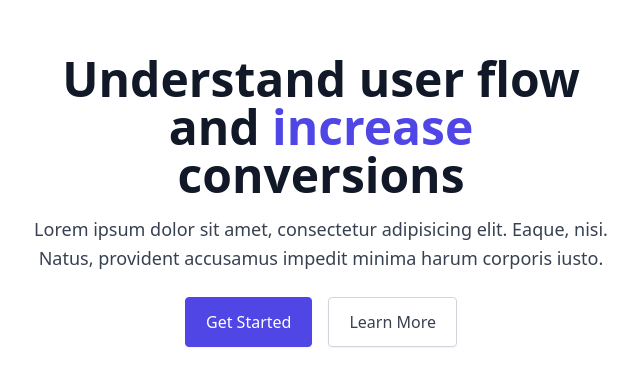
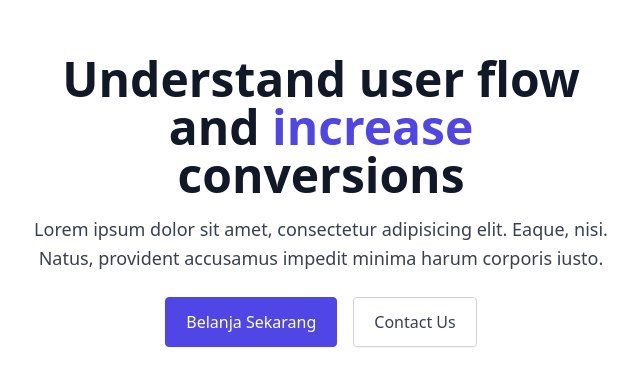
Before and after one commit to ilmannaf/TOKO, a plain HTML site: page index.html in a window 1280 px wide. Shown: the part 199-584 px from the top of the page, without its empty margins (319-959 px from the left). Drawn offline with nearby package versions, Linux system fonts and the light colour scheme.

Commit message:
Styling kata

```diff
--- a/index.html
+++ b/index.html
@@ -28,12 +28,12 @@
 
   <a href="toko.html"
      class="inline-block rounded border border-indigo-600 bg-indigo-600 px-5 py-3 font-medium text-white shadow-sm transition-colors hover:bg-indigo-700">
-    Get Started
+    Belanja Sekarang
   </a>
 
   <a href="#"
      class="inline-block rounded border border-gray-300 px-5 py-3 font-medium text-gray-700 shadow-sm transition-colors hover:bg-gray-100">
-    Learn More
+    Contact Us
   </a>
 </div>
     </div>
```
